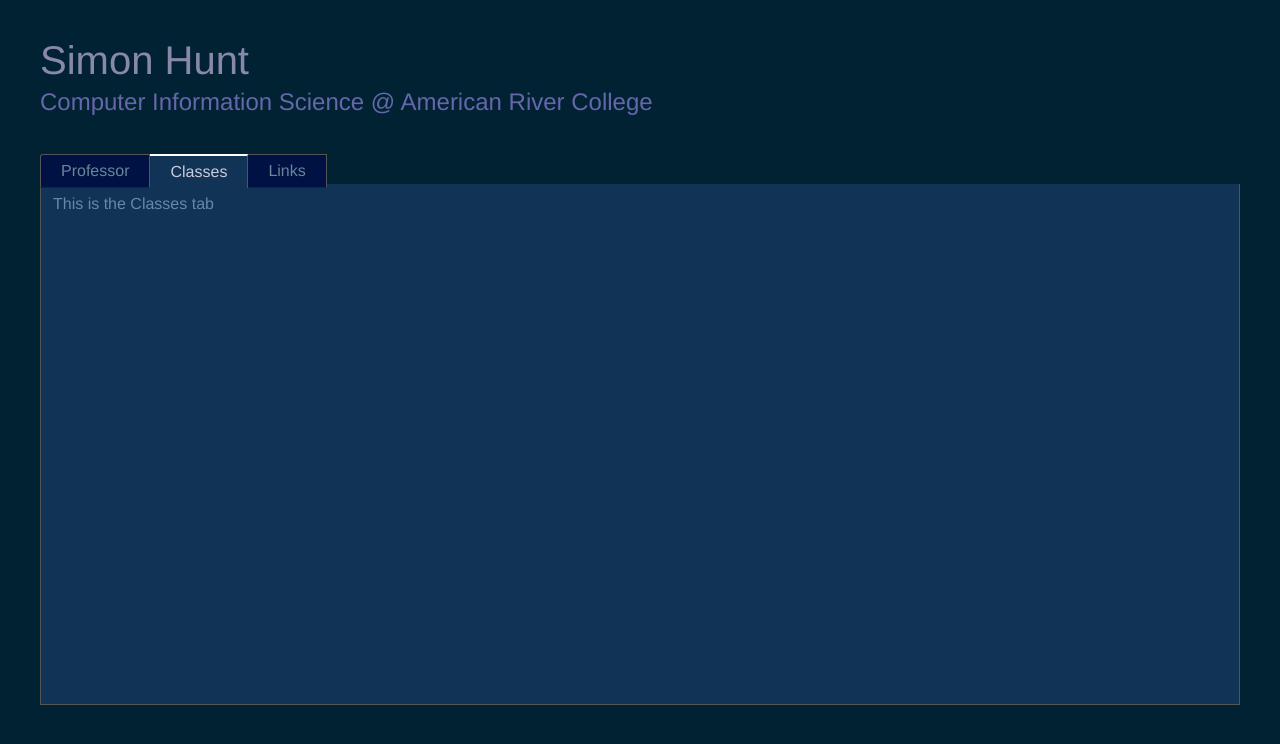
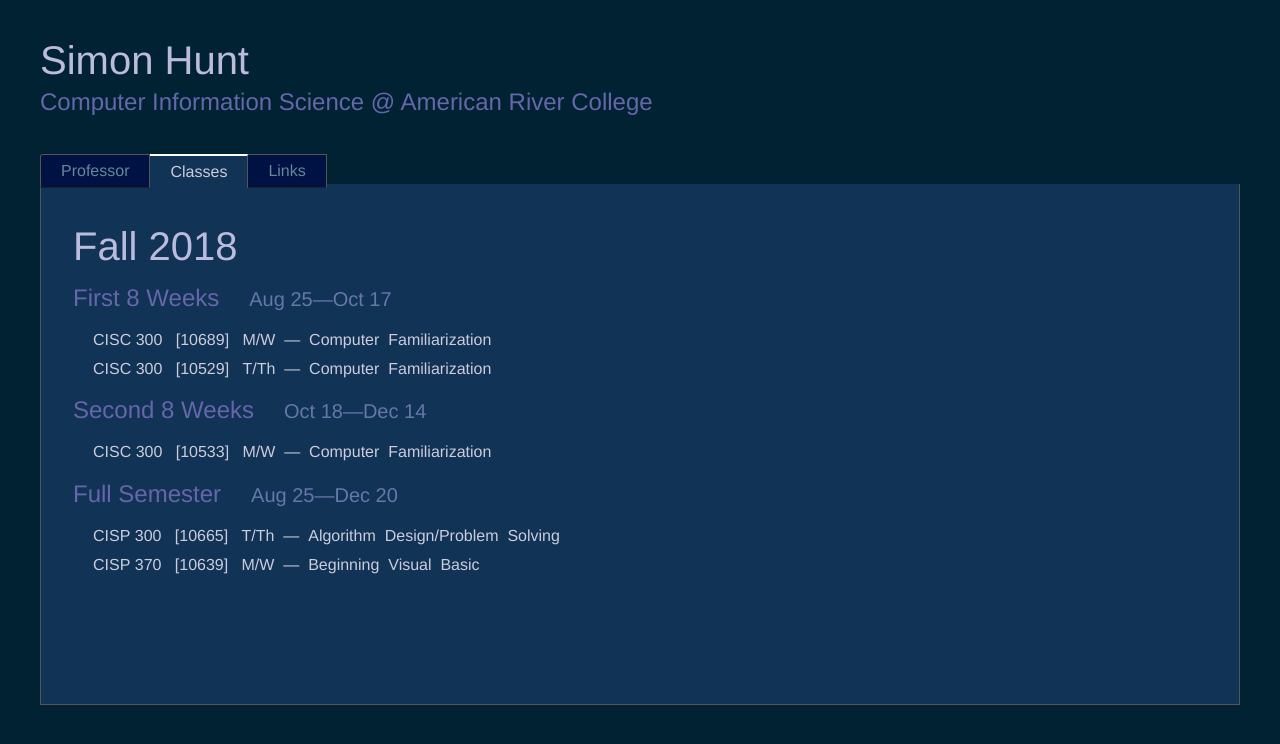
Before and after one commit to cst1/ARC, a plain HTML site: page index.html in a window 1280 px wide. Both pictures are taken after a click on the link "Classes". Drawn offline with Linux system fonts and the light colour scheme.

Commit message:
Filled out Classes tab.

```diff
--- a/css/style.css
+++ b/css/style.css
@@ -18,6 +18,7 @@
 h1 {
   font-size: 40px;
   margin: 10px 0;
+  color: #bbd;
 }
 
 h2 {
@@ -27,7 +28,8 @@
 }
 
 h3 {
-  color: #68a;
+  font-size: 20px;
+  color: #67a;
 }
 
 p {
--- a/index.html
+++ b/index.html
@@ -11,10 +11,13 @@
   <link href="css/style.css" type="text/css" rel="stylesheet">
 
   <script src="js/script.js" type="text/javascript"></script>
+  <script src="js/data.js" type="text/javascript"></script>
   <script src="tp/jquery-3.3.1.min.js" type="text/javascript"></script>
 
   <!-- Tab Stylesheets and Scripts -->
   <link href="tabs/professor.css" type="text/css" rel="stylesheet">
+  <link href="tabs/classes.css" type="text/css" rel="stylesheet">
+  <link href="tabs/links.css" type="text/css" rel="stylesheet">
 
   <script src="tabs/professor.js" type="text/javascript"></script>
   <script src="tabs/classes.js" type="text/javascript"></script>
--- /dev/null
+++ b/js/data.js
@@ -0,0 +1,20 @@
+// Useful data
+
+cst1.lookup = {
+  classes: {
+    'CISC 300': {
+      title: 'Computer Familiarization',
+      units: 1,
+    },
+
+    'CISP 300': {
+      title: 'Algorithm Design/Problem Solving',
+      units: 3,
+    },
+
+    'CISP 370': {
+      title: 'Beginning Visual Basic',
+      units: 4,
+    },
+  },
+};
--- a/js/script.js
+++ b/js/script.js
@@ -26,6 +26,14 @@
   d.tabs[title] = { title, popfn };
   d.tabList.push(title);
 }
+
+cst1.nb = (str, count) => {
+  let c = count || 1;
+  return str.replace(/ /g, '&nbsp;'.repeat(c));
+};
+
+cst1.dates = (d1, d2) => `${cst1.nb(d1)}&mdash;${cst1.nb(d2)}`;
+
 
 function processTabs() {
   const d = cst1.data;
--- /dev/null
+++ b/tabs/classes.css
@@ -0,0 +1,17 @@
+/* Stylesheet for Classes Tab */
+
+#Classes .wrap {
+  min-height: 400px;
+  padding: 20px;
+}
+
+#Classes .subheader h2,
+#Classes .subheader h3 {
+  display: inline-block;
+  margin-right: 30px;
+}
+
+#Classes p {
+  margin-left: 20px;
+  color: #ccd;
+}
--- a/tabs/classes.js
+++ b/tabs/classes.js
@@ -4,5 +4,49 @@
 console.log('Linking CLASSES tab');
 
 cst1.linkTab('Classes', $div => {
-  $div.append($('<h3>').append('This is the Classes tab'));
+  wrapper = $('<div class="wrap"></div>');
+  $div.append(wrapper);
+
+  wrapper.append($('<h1>Fall 2018</h1>'));
+
+  const addSection = (title, dates) => {
+    const section = $('<section>');
+
+    section.append(subheader(title, dates));
+
+    // const h2 = $('<h2>').html(title);
+    // const h3 = $('<h3>').html(dates);
+    // section.append(h2);
+    // section.append(h3);
+    wrapper.append(section);
+    return section;
+  };
+
+  const subheader = (title, dates) => {
+    const div = $('<div class="subheader">');
+    div.append($('<h2>').html(title));
+    div.append($('<h3>').html(dates));
+    return div;
+  };
+
+  const addClassData = (section, code, crn, days) => {
+    const cdata = cst1.lookup.classes[code];
+    const ccode = cst1.nb(code);
+    const str = cst1.nb(`${ccode} [${crn}] ${days}`, 3);
+    const full = cst1.nb(`${str} &mdash; ${cdata.title}`, 2);
+    const p = $('<p>').html(full);
+    section.append(p);
+  };
+
+
+  let section = addSection('First 8 Weeks', cst1.dates('Aug 25', 'Oct 17'));
+  addClassData(section, 'CISC 300', 10689, 'M/W');
+  addClassData(section, 'CISC 300', 10529, 'T/Th');
+
+  section = addSection('Second 8 Weeks', cst1.dates('Oct 18', 'Dec 14'));
+  addClassData(section, 'CISC 300', 10533, 'M/W');
+
+  section = addSection('Full Semester', cst1.dates('Aug 25', 'Dec 20'));
+  addClassData(section, 'CISP 300', 10665, 'T/Th');
+  addClassData(section, 'CISP 370', 10639, 'M/W');
 });
--- /dev/null
+++ b/tabs/links.css
@@ -0,0 +1,11 @@
+/* Stylesheet for Links Tab */
+
+#Links .wrap {
+  /* border: 1px solid yellow; */
+  min-height: 400px;
+  padding: 20px;
+}
+
+#Links p {
+  font-style: italic;
+}
--- a/tabs/links.js
+++ b/tabs/links.js
@@ -4,5 +4,10 @@
 console.log('Linking LINKS tab');
 
 cst1.linkTab('Links', $div => {
-  $div.append($('<h3>').append('This is the Links tab'));
+  wrapper = $('<div class="wrap"></div>');
+  $div.append(wrapper);
+
+  wrapper.append( $('<p>(Coming soon...)</p>') );
+
+
 });
```
